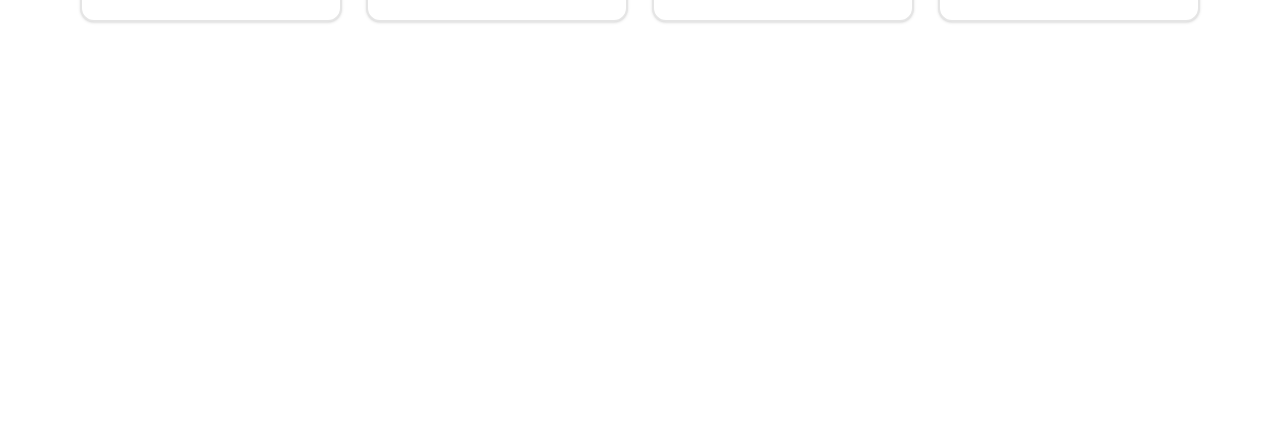
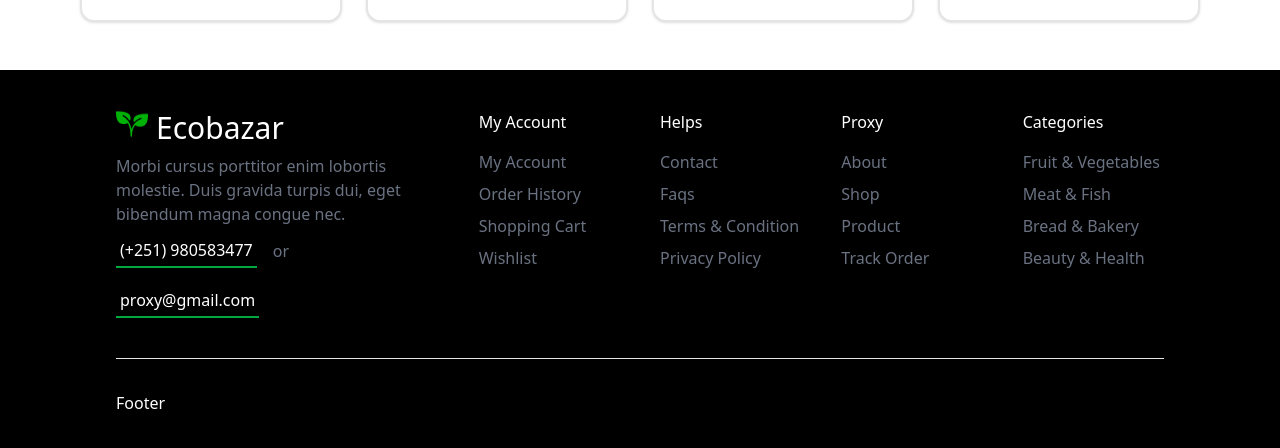
Before and after one commit to ayanaw21/E-Commerce, a Next.js app in the folder FrontEnd/: page / in a window 1280 px wide. Shown: the part 710-1158 px from the top of the page. Before the commit the page ends 800 px from the top, so only its background shows below. Built offline with nearby package versions, Linux system fonts and the light colour scheme; no server answers.

Commit message:
add footer component

```diff
--- a/FrontEnd/app/page.tsx
+++ b/FrontEnd/app/page.tsx
@@ -1,12 +1,14 @@
 import React from 'react'
-import Home from "@/components/Home"
+// import Home from "@/components/Home"
 import FeaturedProducts from '@/components/FeaturedProducts'
+import Footer from '@/components/Footer'
 function Home() {
   return (
     <>
       {/* <Home/> */}
 
       <FeaturedProducts/>
+      <Footer/>
     </>
   )
 }
--- /dev/null
+++ b/FrontEnd/components/Footer.tsx
@@ -0,0 +1,161 @@
+import React from "react";
+import Image from "next/image";
+import Link from "next/link";
+import Logo from "@/public/images/image.png";
+
+const Footer = () => {
+	return (
+		<section className="bg-black text-white">
+			<div className="max-w-6xl mx-auto px-5 py-10 ">
+				<div className="grid grid-cols-2 sm:grid-cols-3 lg:grid-cols-6 gap-10 px-8 mb-10">
+					<div className="col-span-2">
+						<Link href="/" className="flex gap-2 mb-2">
+							<Image src={Logo} alt="logo" className="w-8 h-7" />
+							<h2 className="text-light text-3xl">Ecobazar</h2>
+						</Link>
+						<p className="text-gray-500 mb-2">
+							Morbi cursus porttitor enim lobortis molestie. Duis
+							gravida turpis dui, eget bibendum magna congue nec.
+						</p>
+						<div className="flex flex-wrap items-center gap-4">
+							<span className="border-b-green-600 p-1 border-b-2">
+								(+251) 980583477
+							</span>
+							<span className="text-gray-500">or</span>
+							<span className="border-b-green-600 p-1 border-b-2">
+								proxy@gmail.com
+							</span>
+						</div>
+					</div>
+					<div className="flex flex-col gap-4">
+						<Link href="/profile">My Account</Link>
+						<div className="flex flex-col gap-2 text-gray-500">
+							<Link
+								className="hover:text-gray-100"
+								href="/profile"
+							>
+								My Account
+							</Link>
+
+							<Link
+								className="hover:text-gray-100"
+								href="/profile"
+							>
+								Order History
+							</Link>
+							<Link
+								className="hover:text-gray-100"
+								href="/profile"
+							>
+								Shopping Cart
+							</Link>
+							<Link
+								className="hover:text-gray-100"
+								href="/profile"
+							>
+								Wishlist
+							</Link>
+						</div>
+					</div>
+					<div className="flex flex-col gap-4">
+						<Link href="/profile">Helps</Link>
+						<div className="flex flex-col gap-2 text-gray-500">
+							<Link
+								className="hover:text-gray-100"
+								href="/profile"
+							>
+								Contact
+							</Link>
+
+							<Link
+								className="hover:text-gray-100"
+								href="/profile"
+							>
+								Faqs
+							</Link>
+							<Link
+								className="hover:text-gray-100"
+								href="/profile"
+							>
+								Terms &  Condition
+							</Link>
+							<Link
+								className="hover:text-gray-100"
+								href="/profile"
+							>
+								Privacy Policy
+							</Link>
+						</div>
+					</div>
+
+                    <div className="flex flex-col gap-4">
+						<Link href="/profile">Proxy</Link>
+						<div className="flex flex-col gap-2 text-gray-500">
+							<Link
+								className="hover:text-gray-100"
+								href="/about"
+							>
+								About
+							</Link>
+
+							<Link
+								className="hover:text-gray-100"
+								href="/shop"
+							>
+								Shop
+							</Link>
+							<Link
+								className="hover:text-gray-100"
+								href="/product"
+							>
+								Product
+							</Link>
+							<Link
+								className="hover:text-gray-100"
+								href="/order"
+							>
+								Track Order
+							</Link>
+						</div>
+					</div>
+                    <div className="flex flex-col gap-4">
+						<Link href="/profile">Categories</Link>
+						<div className="flex flex-col gap-2 text-gray-500">
+							<Link
+								className="hover:text-gray-100"
+								href="/about"
+							>
+								Fruit & Vegetables
+							</Link>
+
+							<Link
+								className="hover:text-gray-100"
+								href="/shop"
+							>
+								Meat & Fish
+							</Link>
+							<Link
+								className="hover:text-gray-100"
+								href="/product"
+							>
+								Bread & Bakery
+							</Link>
+							<Link
+								className="hover:text-gray-100"
+								href="/order"
+							>
+								Beauty & Health
+							</Link>
+						</div>
+					</div>
+				</div>
+				<div className="px-8">
+					<hr />
+				</div>
+				<div className="mt-8 px-8">Footer</div>
+			</div>
+		</section>
+	);
+};
+
+export default Footer;
```
Also changed, not shown: FrontEnd/public/images/image.png (added).
